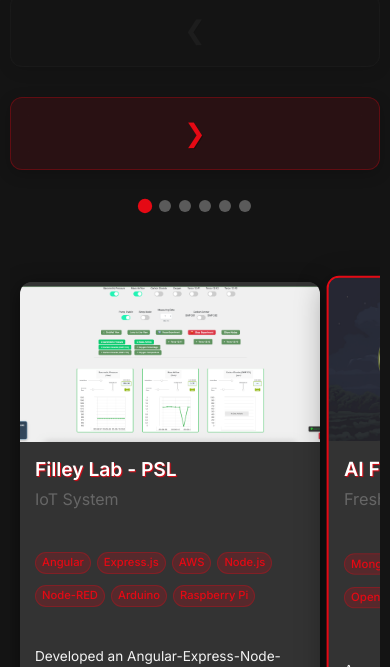
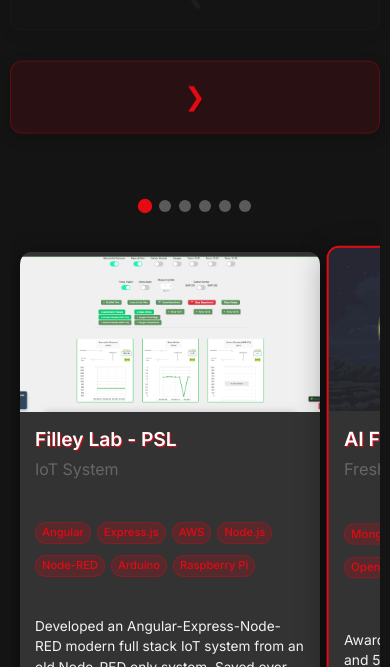
Before and after one commit to DrewSkelton/Portfolio, a React (Create React App) app: page / in a window 390 px wide. Shown: the part 2537-3204 px from the top of the page. Built offline with nearby package versions, Linux system fonts and the light colour scheme; the HTML template or start-up script is replaced by a standard one.

Commit message:
mobile accessibility attempt

```diff
--- a/src/components/NetflixCarousel.css
+++ b/src/components/NetflixCarousel.css
@@ -117,6 +117,40 @@
   cursor: not-allowed;
   filter: grayscale(100%);
   opacity: 0.5;
+}
+
+/* Mobile accessibility: shrink carousel and disable parallax offsets */
+@media (max-width: 768px) {
+  .carousel-container {
+    height: 620px; /* smaller on mobile */
+    padding: 20px 0;
+  }
+
+  .carousel-track {
+    gap: 12px;
+    padding: 0 12px;
+  }
+
+  .project-card {
+    width: 300px;
+    min-height: 560px;
+  }
+
+  .project-card.middle-card {
+    width: 320px;
+    min-height: 580px;
+    transform: scale(1.02);
+  }
+
+  /* Keep nav buttons static (no parallax slide) and closer to edges */
+  .parallax-nav.left {
+    left: 8px;
+    transform: translateY(-50%) !important;
+  }
+  .parallax-nav.right {
+    right: 8px;
+    transform: translateY(-50%) !important;
+  }
 }
 
 .project-card {
```
